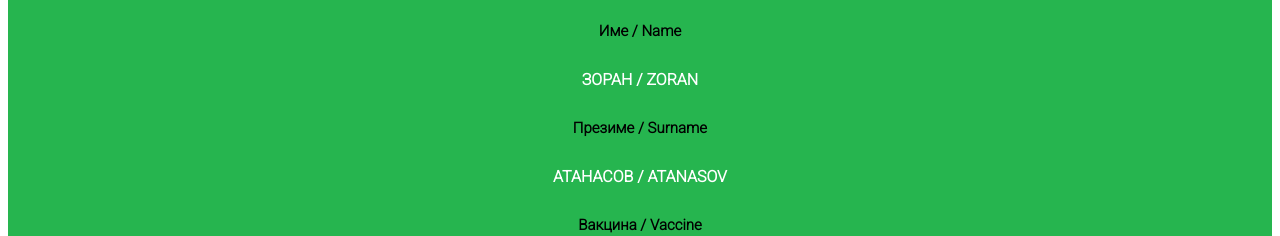
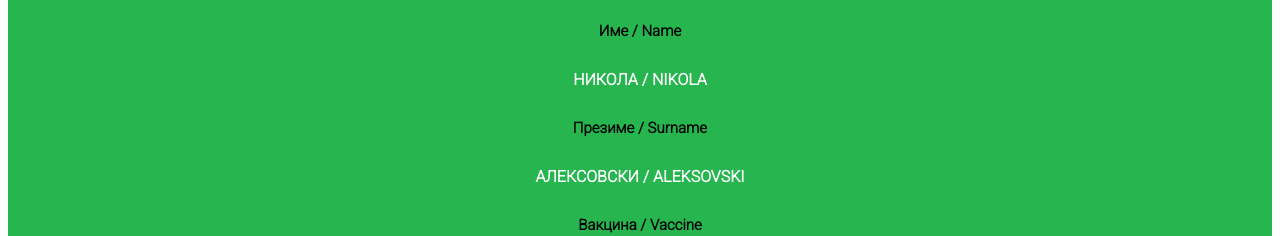
Before and after one commit to zdravvstvo/mk, a plain HTML site: page index.html in a window 1280 px wide. Shown: the part 648-884 px from the top of the page. Drawn offline with Linux system fonts and the light colour scheme.

Commit message:
Update index.html

```diff
--- a/index.html
+++ b/index.html
@@ -14,9 +14,9 @@
 </div>
 <div id="container">
 <p class="small">Име / Name </p>
-<p class="big">ЗОРАН / ZORAN</p>
+<p class="big">НИКОЛА / NIKOLA</p>
 <p class="small">Презиме / Surname</p>
-<p class="big">АТАНАСОВ / ATANASOV</p>
+<p class="big">АЛЕКСОВСКИ / ALEKSOVSKI</p>
 <p class="small">Вакцина / Vaccine</p>
 <p class="big">PFIZER - BIONTECH COVID-19 VACCINE</p>
 <p class="small">Датум на апликација / Application date</p>
```
